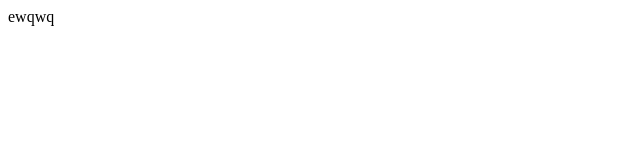
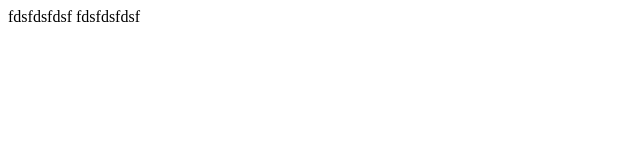
Before and after one commit to ronezra3/sfsadfsafd, a plain HTML site: page index.html in a window 1280 px wide. Shown: the whole page, without its empty margins (0-640 px from the left). Drawn offline with Linux system fonts and the light colour scheme.

Commit message:
backuo again

```diff
--- a/index.html
+++ b/index.html
@@ -6,6 +6,7 @@
     <title>Document</title>
 </head>
 <body>
-ewqwq
+fdsfdsfdsf
+fdsfdsfdsf
 </body>
 </html>
```
